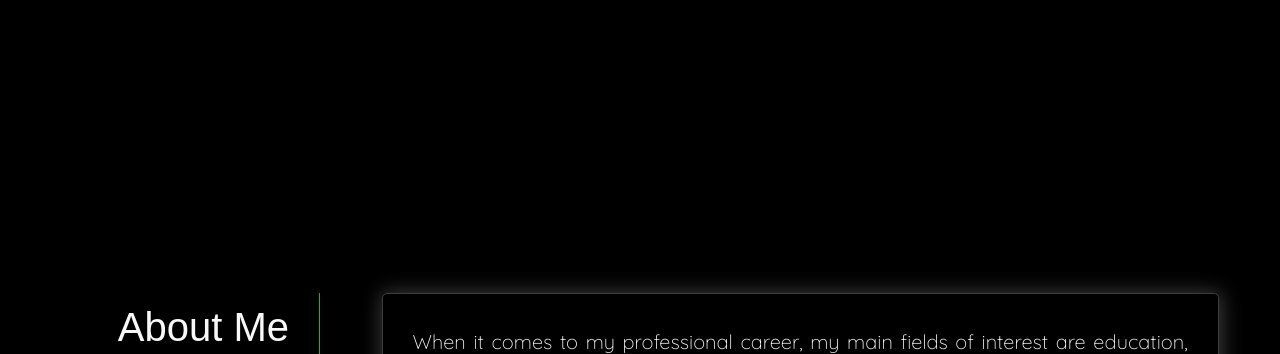
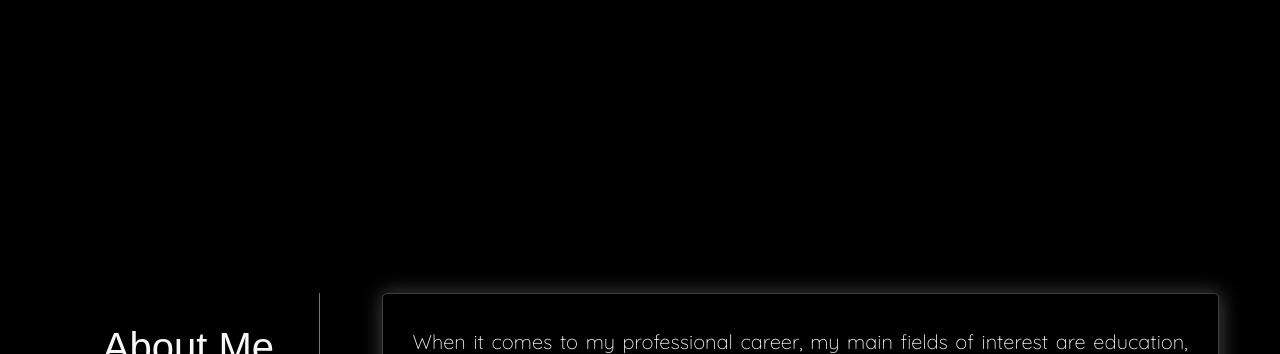
Before and after one commit to senseilein/portfolio-bootstrap-version, a plain HTML site: page index.html in a window 1280 px wide. Shown: the part 564-918 px from the top of the page. Drawn offline with nearby package versions, Linux system fonts and the light colour scheme.

Commit message:
fix padding of h2 in #about-me section

```diff
--- a/index.html
+++ b/index.html
@@ -56,7 +56,7 @@
         <section class="row pt-5 mt-5" id="about-me">
 
                 <div class="col-3 text-right pr-5 border-right border-success h2-div">
-                    <h2 class="p-3 mx-3">About Me</h2>
+                    <h2 class="p-5 mx-4">About Me</h2>
                 </div>
                 <div class="col-9 content-div">
                     <p class="mx-auto text-justify p-5 justify-items-center" id="presentation">
```
